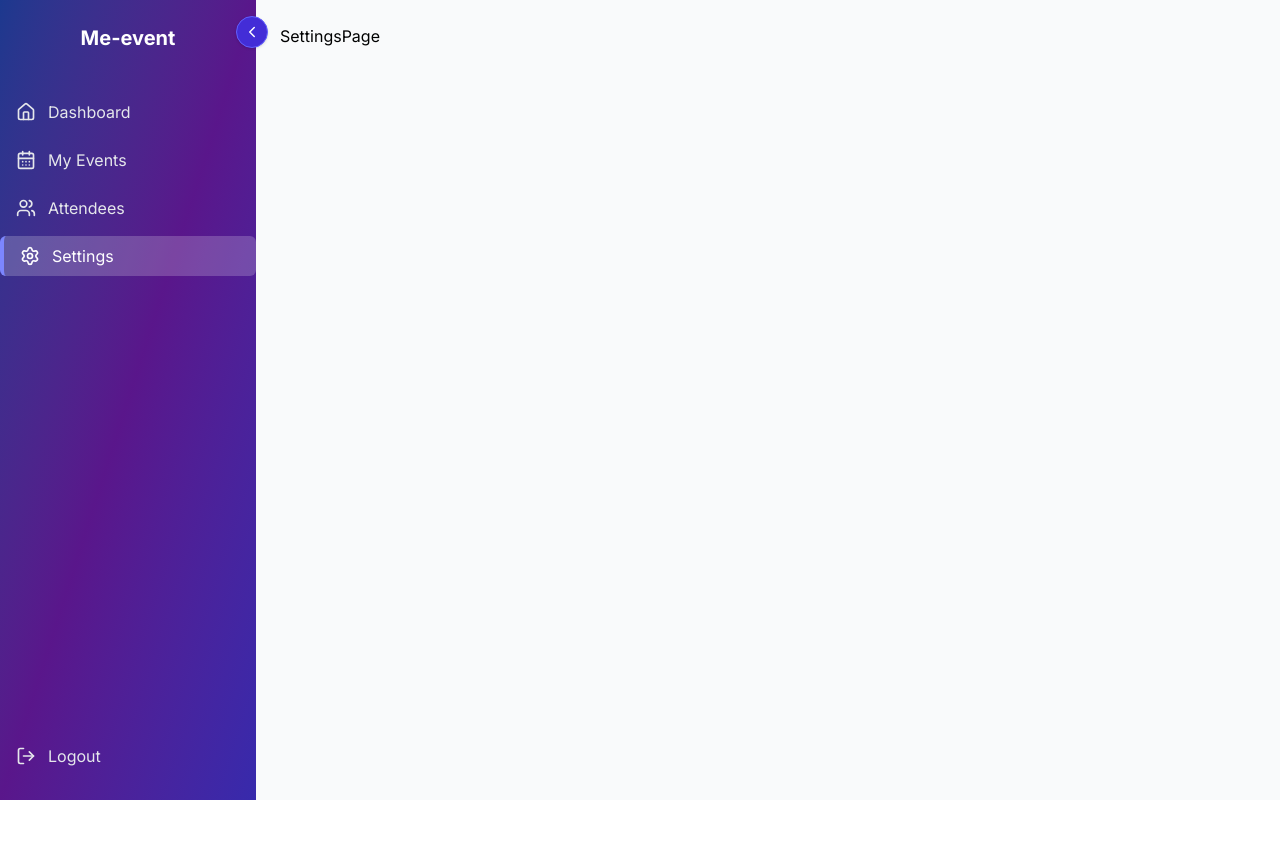
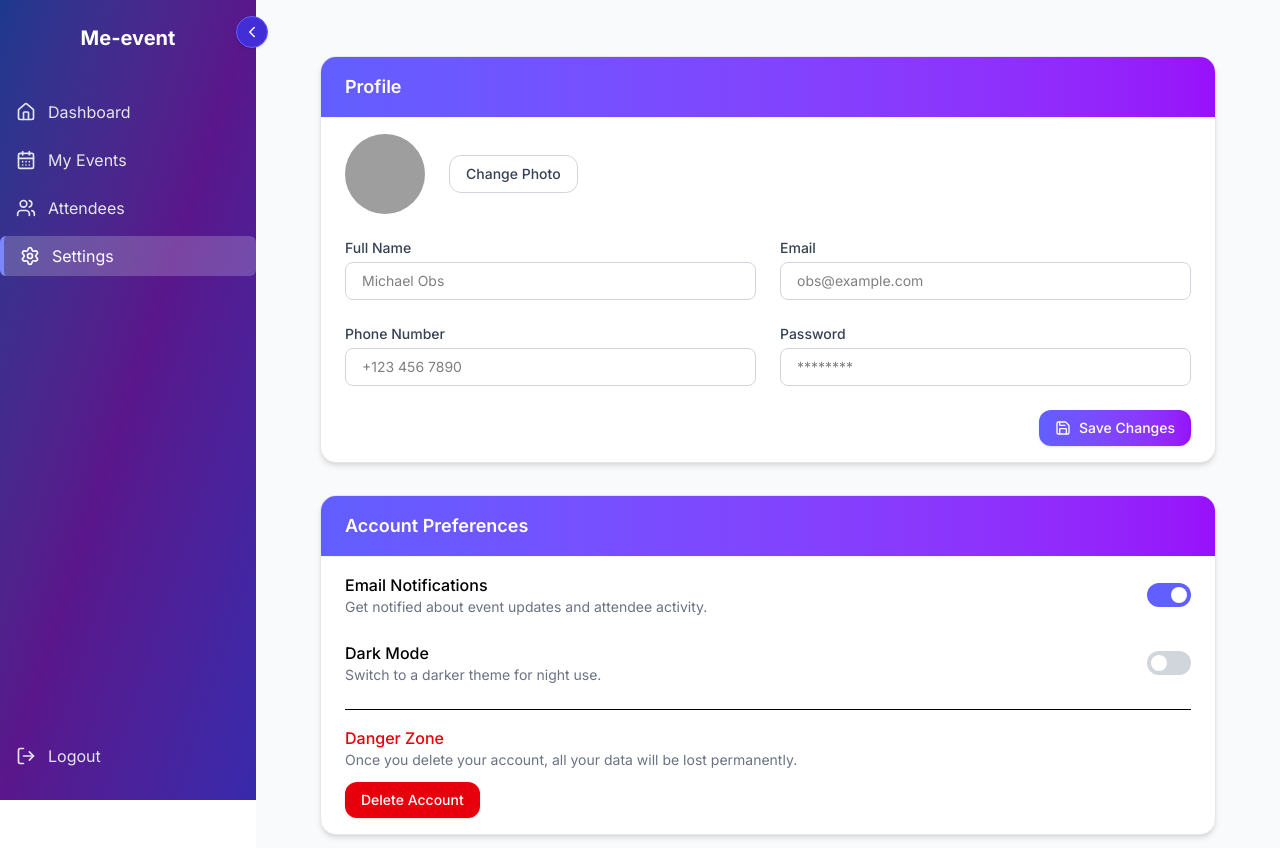
Before and after one commit to obasanmichael/event-manager-app, a Next.js app: page /app/settings in a window 1280 px wide. Before the commit the page ends 800 px from the top, so only its background shows below. Built offline with nearby package versions, Linux system fonts and the light colour scheme; grey boxes are pictures that could not be loaded.

Commit message:
ft: created the settings page of the user

```diff
--- a/app/app/settings/page.tsx
+++ b/app/app/settings/page.tsx
@@ -1,9 +1,145 @@
-import React from 'react'
+"use client";
 
-const SettingsPage = () => {
+import { useState } from "react";
+import { Save } from "lucide-react";
+import { Switch } from "@/app/components/Switch";
+import { Avatar, AvatarFallback, AvatarImage } from "@/app/components/Avatar";
+import { Label } from "@/app/components/Label";
+import { Input } from "@/app/components/Input";
+import { Card, CardContent, CardHeader, CardTitle } from "@/app/components/Card";
+import { Button } from "@/app/components/Button";
+
+export default function SettingsPage() {
+  const [notifications, setNotifications] = useState(true);
+  const [deleteModalOpen, setDeleteModalOpen] = useState(false);
+
+  const handleDeleteAccount = () => {
+    // 🔥 Hook this up to your backend delete logic
+    console.log("Account deleted!");
+    setDeleteModalOpen(false);
+  };
+
   return (
-    <div>SettingsPage</div>
-  )
+    <div className="max-h-screen bg-gray-50 py-8 px-4 sm:px-6 lg:px-8">
+      <div className="max-w-4xl mx-auto space-y-8">
+        {/* Profile Section */}
+        <Card className="shadow-md rounded-2xl overflow-hidden">
+          <CardHeader className="bg-gradient-to-r from-indigo-500 to-purple-600 text-white">
+            <CardTitle className="text-lg">Profile</CardTitle>
+          </CardHeader>
+          <CardContent className="p-6 space-y-6">
+            <div className="flex items-center gap-6">
+              <Avatar className="h-20 w-20">
+                <AvatarImage
+                  src="https://images.unsplash.com/photo-1756314355668-7d3056db8600?q=80&w=2670&auto=format&fit=crop&ixlib=rb-4.1.0&ixid=M3wxMjA3fDB8MHxwaG90by1wYWdlfHx8fGVufDB8fHx8fA%3D%3D"
+                  alt="Profile"
+                />
+              </Avatar>
+              <Button variant="outline">Change Photo</Button>
+            </div>
+
+            <div className="grid grid-cols-1 sm:grid-cols-2 gap-6">
+              <div>
+                <Label htmlFor="name">Full Name</Label>
+                <Input id="name" placeholder="Michael Obs" />
+              </div>
+              <div>
+                <Label htmlFor="email">Email</Label>
+                <Input id="email" type="email" placeholder="obs@example.com" />
+              </div>
+              <div>
+                <Label htmlFor="phone">Phone Number</Label>
+                <Input id="phone" type="tel" placeholder="+123 456 7890" />
+              </div>
+              <div>
+                <Label htmlFor="password">Password</Label>
+                <Input id="password" type="password" placeholder="********" />
+              </div>
+            </div>
+
+            <div className="flex justify-end">
+              <Button className="bg-gradient-to-r from-indigo-500 to-purple-600 text-white hover:opacity-90 transition">
+                <Save className="mr-2 h-4 w-4" /> Save Changes
+              </Button>
+            </div>
+          </CardContent>
+        </Card>
+
+        {/* Account Preferences */}
+        <Card className="shadow-md rounded-2xl overflow-hidden">
+          <CardHeader className="bg-gradient-to-r from-indigo-500 to-purple-600 text-white">
+            <CardTitle className="text-lg">Account Preferences</CardTitle>
+          </CardHeader>
+          <CardContent className="p-6 space-y-6">
+            {/* Notifications */}
+            <div className="flex items-center justify-between">
+              <div>
+                <p className="font-medium">Email Notifications</p>
+                <p className="text-sm text-gray-500">
+                  Get notified about event updates and attendee activity.
+                </p>
+              </div>
+              <Switch
+                checked={notifications}
+                // onCheckedChange={setNotifications}
+              />
+            </div>
+
+            {/* Dark Mode */}
+            <div className="flex items-center justify-between">
+              <div>
+                <p className="font-medium">Dark Mode</p>
+                <p className="text-sm text-gray-500">
+                  Switch to a darker theme for night use.
+                </p>
+              </div>
+              <Switch />
+            </div>
+
+            {/* Delete Account */}
+            <div className="pt-4 border-t">
+              <p className="font-medium text-red-600">Danger Zone</p>
+              <p className="text-sm text-gray-500 mb-3">
+                Once you delete your account, all your data will be lost
+                permanently.
+              </p>
+              <Button
+                variant="destructive"
+                onClick={() => setDeleteModalOpen(true)}
+              >
+                Delete Account
+              </Button>
+            </div>
+          </CardContent>
+        </Card>
+
+        {/* Custom Modal */}
+        {deleteModalOpen && (
+          <div className="fixed inset-0 flex items-center justify-center bg-black/30 backdrop-blur-sm z-50">
+            <div className="bg-white rounded-2xl shadow-lg max-w-md w-full p-6">
+              <h2 className="text-lg font-semibold text-gray-900">
+                Delete Account
+              </h2>
+              <p className="text-sm text-gray-600 mt-2">
+                Are you absolutely sure? This action cannot be undone and will
+                permanently delete your account and all your data.
+              </p>
+
+              <div className="mt-6 flex justify-end gap-3">
+                <Button
+                  variant="outline"
+                  onClick={() => setDeleteModalOpen(false)}
+                >
+                  Cancel
+                </Button>
+                <Button variant="destructive" onClick={handleDeleteAccount}>
+                  Yes, Delete
+                </Button>
+              </div>
+            </div>
+          </div>
+        )}
+      </div>
+    </div>
+  );
 }
-
-export default SettingsPage
```
